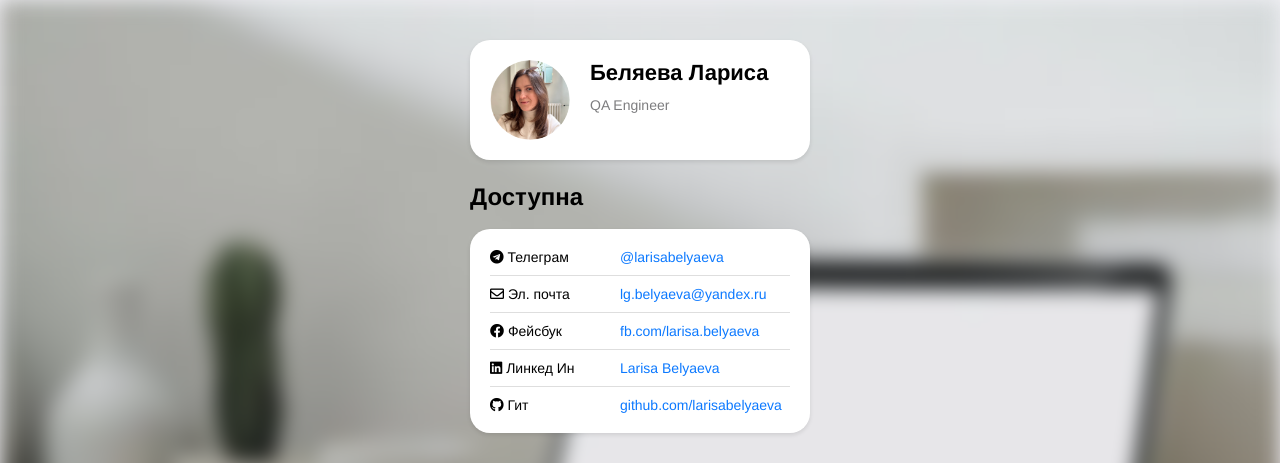
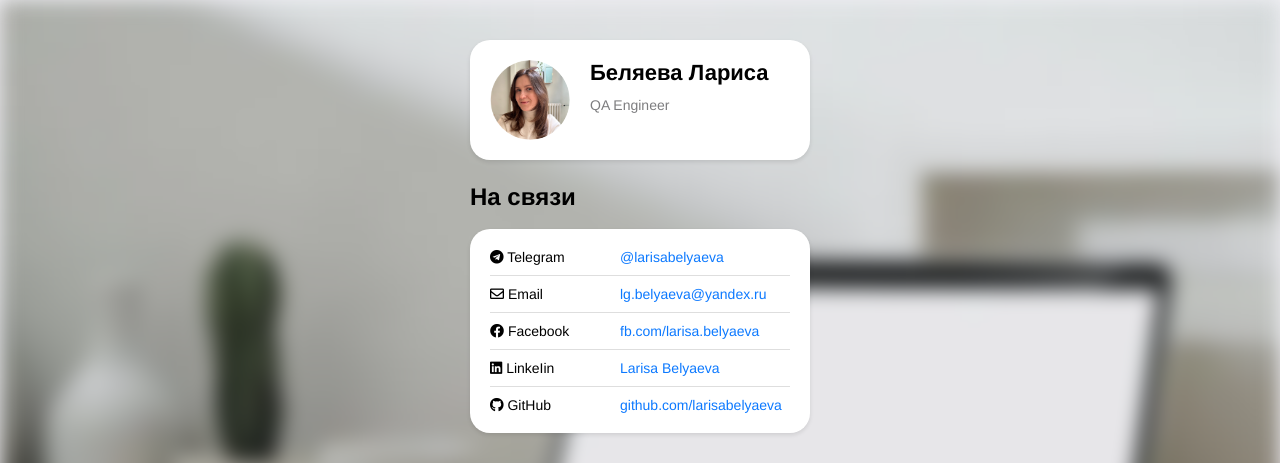
Before and after one commit to larisabelyaeva/larisabelyaeva.github.io, a plain HTML site: page index.html in a window 1280 px wide. Shown: the top 463 px of the page. Drawn offline with Linux system fonts and the light colour scheme.

Commit message:
update social medial desc

```diff
--- a/index.html
+++ b/index.html
@@ -22,26 +22,26 @@
   </header>
   <main>
     <section class="links">
-      <h2 class="links__header">Доступна</h2>
+      <h2 class="links__header">На связи</h2>
       <ul class="links__container">
         <li class="links__link">
-          <p class="links__title"><i class="fab fa-telegram"></i> Телеграм</p>
+          <p class="links__title"><i class="fab fa-telegram"></i> Telegram</p>
           <a class="linsk__link" href="https://t.me/larisabelyaeva">@larisabelyaeva</a>
         </li>
         <li class="links__link">
-          <p class="links__title"><i class="far fa-envelope"></i> Эл. почта</p>
+          <p class="links__title"><i class="far fa-envelope"></i> Email</p>
           <a class="linsk__link" href="">lg.belyaeva@yandex.ru</a>
         </li>
         <li class="links__link">
-          <p class="links__title"><i class="fab fa-facebook"></i> Фейсбук</p>
+          <p class="links__title"><i class="fab fa-facebook"></i> Facebook</p>
           <a class="linsk__link" href="https://www.facebook.com/larisa.belyaeva.75">fb.com/larisa.belyaeva</a>
         </li>
         <li class="links__link">
-          <p class="links__title"><i class="fab fa-linkedin"></i> Линкед Ин</p>
+          <p class="links__title"><i class="fab fa-linkedin"></i> LinkeIin</p>
           <a class="linsk__link" href="https://www.linkedin.com/in/larisa-belyaeva-b53248173/">Larisa Belyaeva</a>
         </li>
         <li class="links__link">
-          <p class="links__title"><i class="fab fa-github"></i> Гит</p>
+          <p class="links__title"><i class="fab fa-github"></i> GitHub</p>
           <a class="linsk__link" href="https://github.com/larisabelyaeva">github.com/larisabelyaeva</a>
         </li>
       </ul>
```
